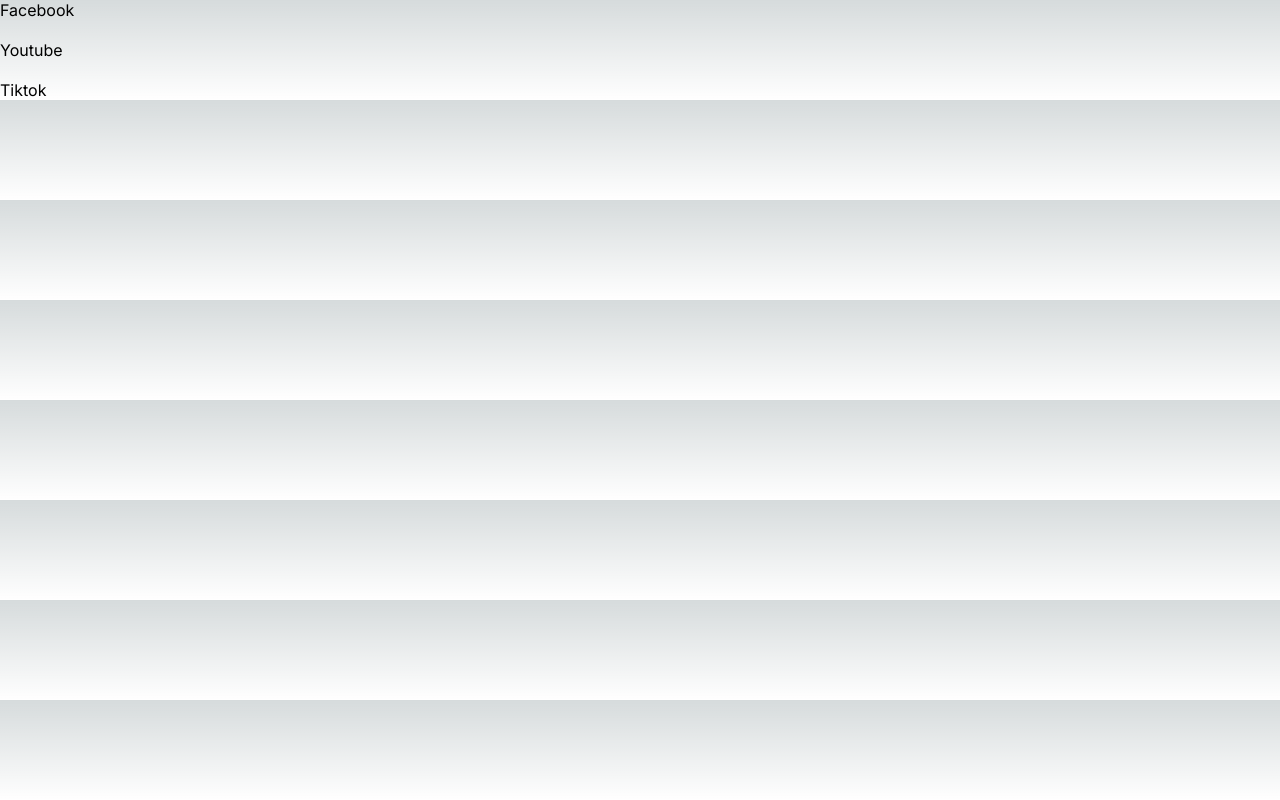
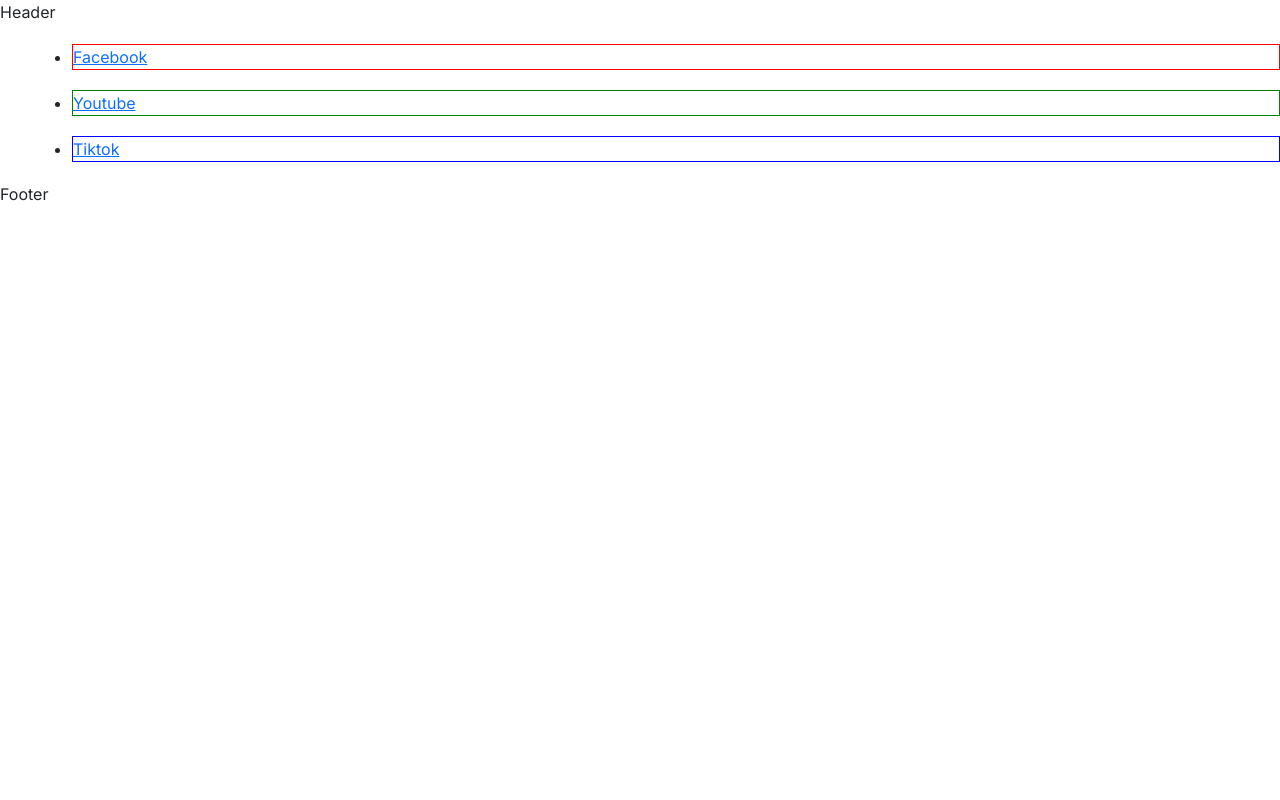
Before and after one commit to trieunguyentm/NextJS_Tutorial, a Next.js app: page / in a window 1280 px wide. Built offline with nearby package versions, Linux system fonts and the light colour scheme.

Commit message:
add Bootstrap

```diff
--- a/package.json
+++ b/package.json
@@ -12,10 +12,12 @@
     "@types/node": "20.5.7",
     "@types/react": "18.2.21",
     "@types/react-dom": "18.2.7",
+    "bootstrap": "^5.3.1",
     "eslint": "8.48.0",
     "eslint-config-next": "13.4.19",
     "next": "13.4.19",
     "react": "18.2.0",
+    "react-bootstrap": "^2.8.0",
     "react-dom": "18.2.0",
     "typescript": "5.2.2"
   }
--- a/src/app/facebook/page.tsx
+++ b/src/app/facebook/page.tsx
@@ -1,6 +1,7 @@
 'use client'
 import React from 'react'
 import { useRouter } from 'next/navigation'
+import { Button } from 'react-bootstrap'
 
 const FacebookPage = () => {
     const router = useRouter()
@@ -14,9 +15,7 @@ const FacebookPage = () => {
                 FacebookPage
             </div>
             <div>
-                <button onClick={() => handleClickHome()}>
-                    Go Home
-                </button>
+                <Button variant='primary' onClick={handleClickHome}>Go Home</Button>
             </div>
         </div>
     )
--- a/src/app/globals.css
+++ /dev/null
@@ -1,107 +0,0 @@
-:root {
-  --max-width: 1100px;
-  --border-radius: 12px;
-  --font-mono: ui-monospace, Menlo, Monaco, 'Cascadia Mono', 'Segoe UI Mono',
-    'Roboto Mono', 'Oxygen Mono', 'Ubuntu Monospace', 'Source Code Pro',
-    'Fira Mono', 'Droid Sans Mono', 'Courier New', monospace;
-
-  --foreground-rgb: 0, 0, 0;
-  --background-start-rgb: 214, 219, 220;
-  --background-end-rgb: 255, 255, 255;
-
-  --primary-glow: conic-gradient(
-    from 180deg at 50% 50%,
-    #16abff33 0deg,
-    #0885ff33 55deg,
-    #54d6ff33 120deg,
-    #0071ff33 160deg,
-    transparent 360deg
-  );
-  --secondary-glow: radial-gradient(
-    rgba(255, 255, 255, 1),
-    rgba(255, 255, 255, 0)
-  );
-
-  --tile-start-rgb: 239, 245, 249;
-  --tile-end-rgb: 228, 232, 233;
-  --tile-border: conic-gradient(
-    #00000080,
-    #00000040,
-    #00000030,
-    #00000020,
-    #00000010,
-    #00000010,
-    #00000080
-  );
-
-  --callout-rgb: 238, 240, 241;
-  --callout-border-rgb: 172, 175, 176;
-  --card-rgb: 180, 185, 188;
-  --card-border-rgb: 131, 134, 135;
-}
-
-@media (prefers-color-scheme: dark) {
-  :root {
-    --foreground-rgb: 255, 255, 255;
-    --background-start-rgb: 0, 0, 0;
-    --background-end-rgb: 0, 0, 0;
-
-    --primary-glow: radial-gradient(rgba(1, 65, 255, 0.4), rgba(1, 65, 255, 0));
-    --secondary-glow: linear-gradient(
-      to bottom right,
-      rgba(1, 65, 255, 0),
-      rgba(1, 65, 255, 0),
-      rgba(1, 65, 255, 0.3)
-    );
-
-    --tile-start-rgb: 2, 13, 46;
-    --tile-end-rgb: 2, 5, 19;
-    --tile-border: conic-gradient(
-      #ffffff80,
-      #ffffff40,
-      #ffffff30,
-      #ffffff20,
-      #ffffff10,
-      #ffffff10,
-      #ffffff80
-    );
-
-    --callout-rgb: 20, 20, 20;
-    --callout-border-rgb: 108, 108, 108;
-    --card-rgb: 100, 100, 100;
-    --card-border-rgb: 200, 200, 200;
-  }
-}
-
-* {
-  box-sizing: border-box;
-  padding: 0;
-  margin: 0;
-}
-
-html,
-body {
-  max-width: 100vw;
-  overflow-x: hidden;
-}
-
-body {
-  color: rgb(var(--foreground-rgb));
-  background: linear-gradient(
-      to bottom,
-      transparent,
-      rgb(var(--background-end-rgb))
-    )
-    rgb(var(--background-start-rgb));
-}
-
-a {
-  color: inherit;
-  text-decoration: none;
-}
-
-@media (prefers-color-scheme: dark) {
-  html {
-    color-scheme: dark;
-  }
-}
--- a/src/app/layout.tsx
+++ b/src/app/layout.tsx
@@ -1,6 +1,6 @@
-import './globals.css'
 import type { Metadata } from 'next'
 import { Inter } from 'next/font/google'
+import 'bootstrap/dist/css/bootstrap.min.css';
 
 const inter = Inter({ subsets: ['latin'] })
 
@@ -16,7 +16,15 @@ export default function RootLayout({
 }) {
   return (
     <html lang="en">
-      <body className={inter.className}>{children}</body>
+      <body className={inter.className}>
+        <header>
+          Header
+        </header>
+        {children}
+        <footer>
+          Footer
+        </footer>
+      </body>
     </html>
   )
 }
--- a/src/app/page.tsx
+++ b/src/app/page.tsx
@@ -1,18 +1,17 @@
-import Image from 'next/image'
-import styles from './page.module.css'
 import Link from 'next/link'
+import borderColor from '../styles/app.module.css'
 
 export default function Home() {
   return (
-    <div>
+    <div style={{ marginLeft: '40px' }}>
       <ul>
-        <li>
+        <li style={{ margin: "20px 0" }} className={borderColor['red-border']}>
           <Link href={"/facebook"}>Facebook</Link>
         </li>
-        <li style={{ margin: "20px 0" }}>
+        <li style={{ margin: "20px 0" }} className={borderColor['green-border']}>
           <Link href={"/youtube"}>Youtube</Link>
         </li>
-        <li>
+        <li style={{ margin: "20px 0" }} className={borderColor['blue-border']}>
           <Link href={"/tiktok"}>Tiktok</Link>
         </li>
       </ul>
--- a/src/app/tiktok/page.tsx
+++ b/src/app/tiktok/page.tsx
@@ -1,6 +1,7 @@
 'use client'
 import React from 'react'
 import { useRouter } from 'next/navigation'
+import { Button } from 'react-bootstrap'
 
 const TiktokPage = () => {
     const router = useRouter()
@@ -14,9 +15,7 @@ const TiktokPage = () => {
                 TiktokPage
             </div>
             <div>
-                <button onClick={() => handleClickHome()}>
-                    Go Home
-                </button>
+                <Button variant='primary' onClick={handleClickHome}>Go Home</Button>
             </div>
         </div>
     )
--- a/src/app/youtube/page.tsx
+++ b/src/app/youtube/page.tsx
@@ -1,6 +1,7 @@
 'use client'
 import React from 'react'
 import { useRouter } from 'next/navigation'
+import { Button } from 'react-bootstrap'
 
 const YoutubePage = () => {
     const router = useRouter()
@@ -14,9 +15,7 @@ const YoutubePage = () => {
                 YoutubePage
             </div>
             <div>
-                <button onClick={() => handleClickHome()}>
-                    Go Home
-                </button>
+                <Button variant='primary' onClick={handleClickHome}>Go Home</Button>
             </div>
         </div>
     )
--- /dev/null
+++ b/src/styles/app.module.css
@@ -0,0 +1,11 @@
+.red-border {
+    border: 1px solid red;
+}
+
+.green-border {
+    border: 1px solid green;
+}
+
+.blue-border {
+    border: 1px solid blue;
+}
```
Also changed, not shown: src/app/page.module.css (deleted, +0 -229 lines), 1 other file (tests, documents, lock files or other folders).
